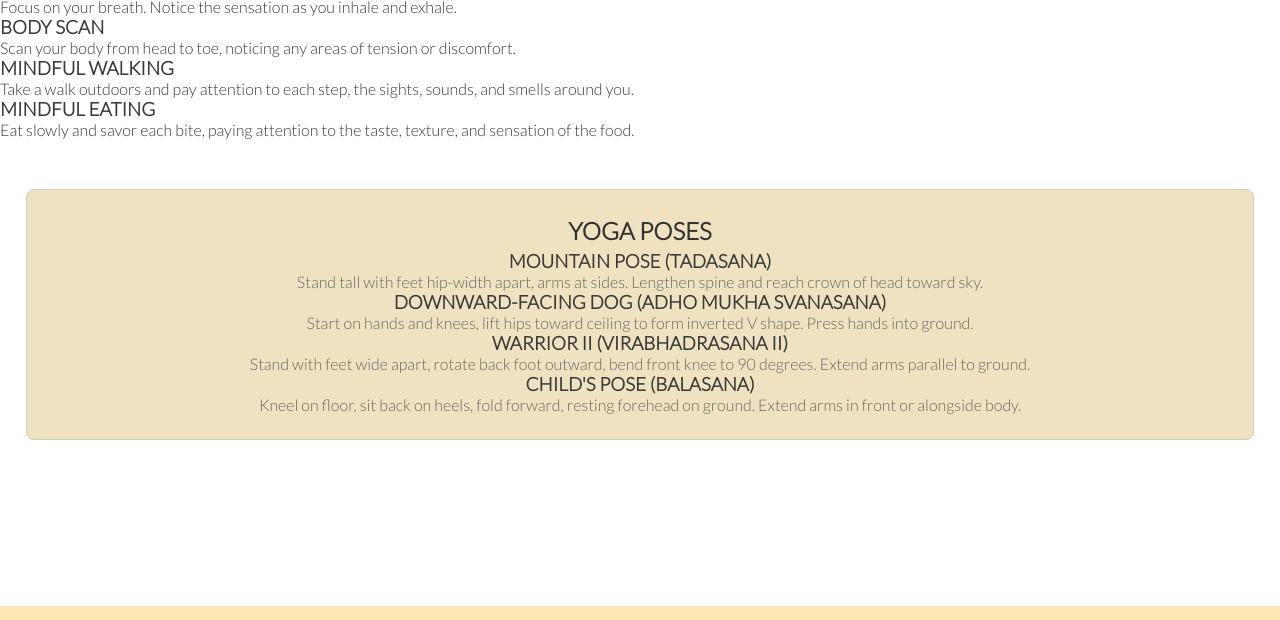
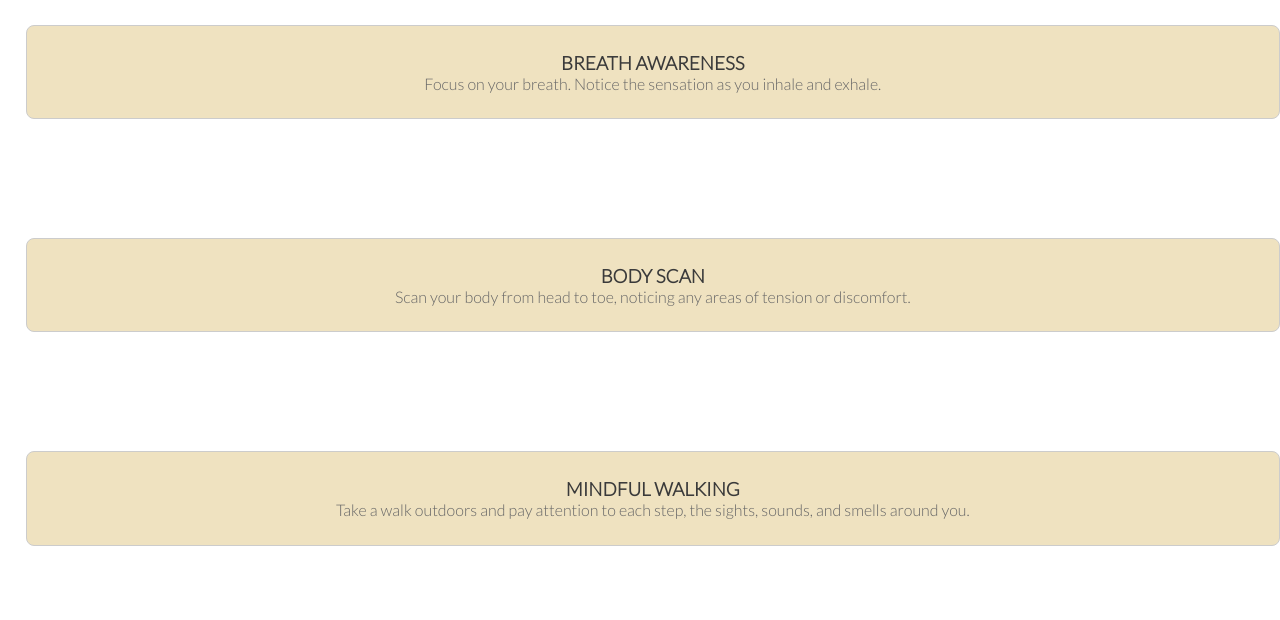
Before and after one commit to alexkalisz/Mindful-Living, a plain HTML site: page technique_lessons.html in a window 1280 px wide. Shown: the part 126-746 px from the top of the page. Drawn offline with nearby package versions, Linux system fonts and the light colour scheme.

Commit message:
add styles to the techniques section

```diff
--- a/assets/css/style.css
+++ b/assets/css/style.css
@@ -349,9 +349,7 @@ h3 {
     margin-top: 50px;
     margin-bottom: 50px;
     margin-left: 2%;
-    margin-right: 2%;
-
-
+    margin-right: 2%z
 }
 
 /* Heading styles */
@@ -378,6 +376,45 @@ h3 {
 
 }
 
+/* Mindfulness Techniques*/
+
+
+#yoga-tech,
+#mindful-walking-tech,
+#mindful-eating,
+#body-scan-tech,
+#breath-awarness-tech,
+#mindful-eating-tech {
+    border: 1px solid #ccc;
+    border-radius: 8px;
+    background-color: #efe2c0;
+    text-align: center;
+    padding: 2%;
+    margin-top: 50px;
+    margin-bottom: 50px;
+    margin-left: 2%;
+    margin-right: 2%z
+}
+
+/* Heading styles */
+#breath-awarness-tech h2,
+#body-scan-tech h2,
+#mindful-walking-tech h2,
+#yoga-tech h2,
+#mindful-eating-tech h2 {
+    font-size: 24px;
+    color: #333;
+    margin-bottom: 5px;
+}
+
+/* Paragraph styles */
+#breath-awarness-tech p,
+#body-scan-tech p,
+#mindful-walking-tech p,
+#mindful-eating-tech p,
+#yoga-tech p {
+    font-size: 16px;
+    color: #666;
 
 
     /* Footer */
--- a/technique_lessons.html
+++ b/technique_lessons.html
@@ -52,43 +52,51 @@
     <!-- Main content -->
     <main>
         <section id="mindfulness">
-            <h3>Mindfulness Techniques</h3>
-            <ul>
-                <li>
+            <h2>Mindfulness Techniques</h2>
+            <section id="breath-awarness-tech">
                 <h3>Breath Awareness</h3>
                 <p>Focus on your breath. Notice the sensation as you inhale and exhale.</p>
-                </li>
-                <li>
+            </section>
+            <br>
+            <section id="body-scan-tech">
                 <h3>Body Scan</h3>
                 <p>Scan your body from head to toe, noticing any areas of tension or discomfort.</p>
-                </li>
-                <li>
+            </section>
+            <br>
+            <section id="mindful-walking-tech">
                 <h3>Mindful Walking</h3>
                 <p>Take a walk outdoors and pay attention to each step, the sights, sounds, and smells around you.</p>
-                </li>
-                <li>
+            </section>
+            <br>
+            <section id="mindful-eating-tech">
+                <div class="walking">
                     <h3>Mindful Eating</h3>
-                    <p>Eat slowly and savor each bite, paying attention to the taste, texture, and sensation of the food.</p>
-                </li>
-            </ul>
+                    <p>Eat slowly and savor each bite, paying attention to the taste, texture, and sensation of the
+                        food.</p>
+                </div>
             </section>
-        <section id="yoga">
-            <h2>Yoga Poses</h2>
+            <br>
+            <section id="yoga-tech">
+                <h3>Yoga Poses</h3>
                 <div class="pose">
                     <h3>Mountain Pose (Tadasana)</h3>
-                <p>Stand tall with feet hip-width apart, arms at sides. Lengthen spine and reach crown of head toward sky.</p>
+                    <p>Stand tall with feet hip-width apart, arms at sides. Lengthen spine and reach crown of head
+                        toward sky.</p>
                 </div>
                 <div class="pose">
                     <h3>Downward-Facing Dog (Adho Mukha Svanasana)</h3>
-                <p>Start on hands and knees, lift hips toward ceiling to form inverted V shape. Press hands into ground.</p>
+                    <p>Start on hands and knees, lift hips toward ceiling to form inverted V shape. Press hands into
+                        ground.</p>
                 </div>
                 <div class="pose">
                     <h3>Warrior II (Virabhadrasana II)</h3>
-                <p>Stand with feet wide apart, rotate back foot outward, bend front knee to 90 degrees. Extend arms parallel to ground.</p>
+                    <p>Stand with feet wide apart, rotate back foot outward, bend front knee to 90 degrees. Extend arms
+                        parallel to ground.</p>
                 </div>
                 <div class="pose">
                     <h3>Child's Pose (Balasana)</h3>
-                <p>Kneel on floor, sit back on heels, fold forward, resting forehead on ground. Extend arms in front or alongside body.</p>
+                    <p>Kneel on floor, sit back on heels, fold forward, resting forehead on ground. Extend arms in front
+                        or alongside body.</p>
                 </div>
             </section>
     </main>
```
Lines whose indentation alone changed are shown as unchanged.
